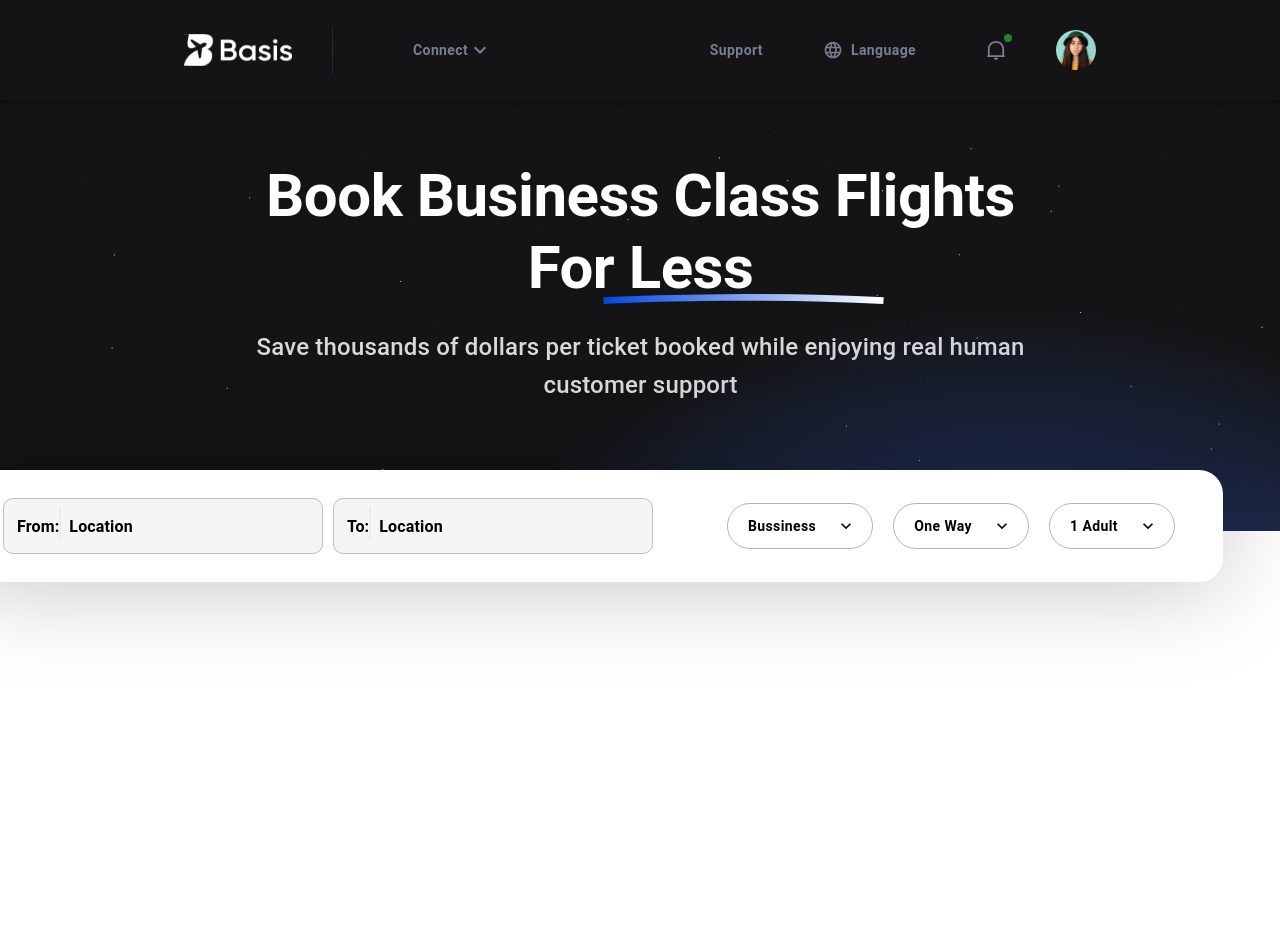
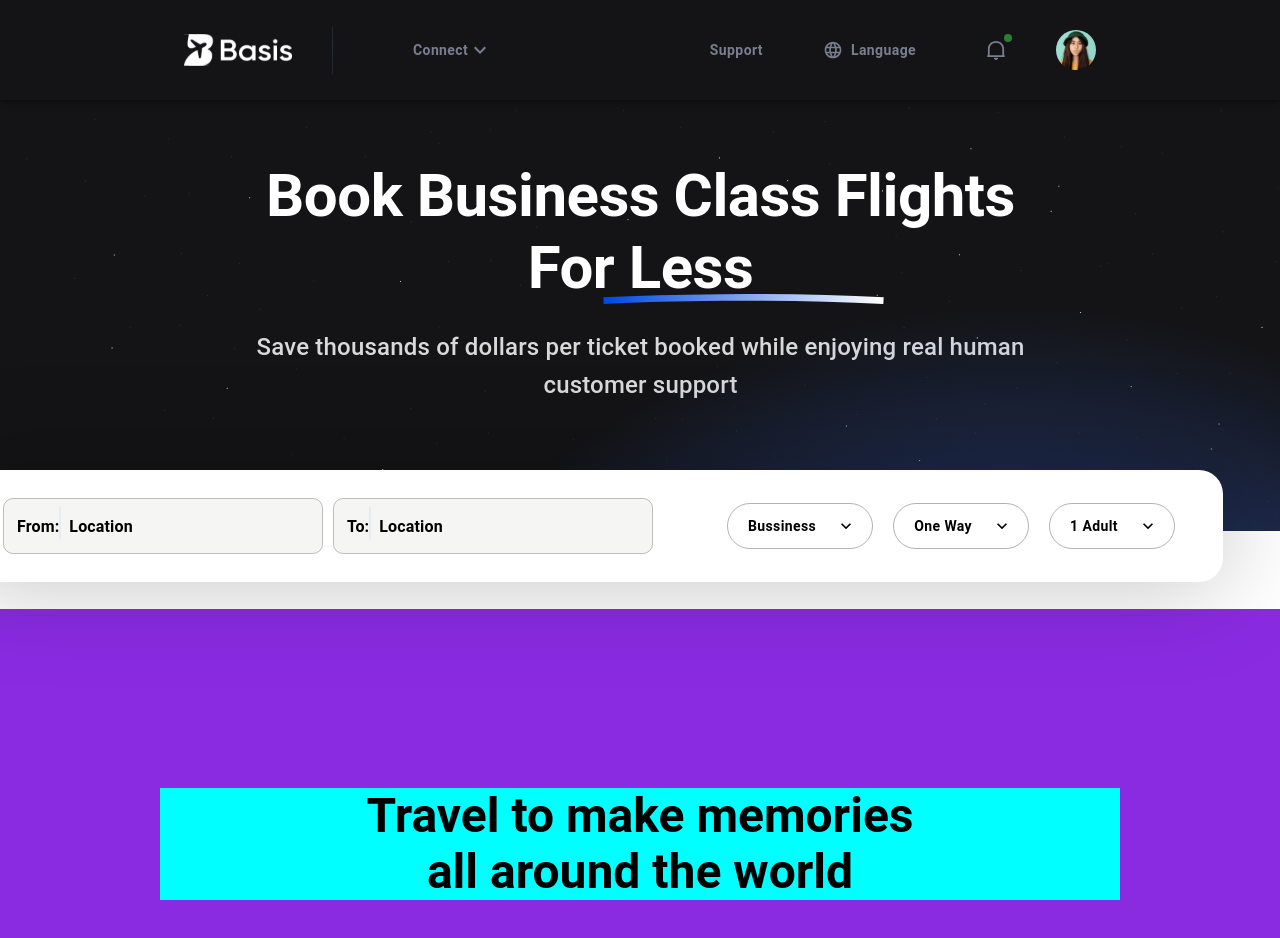
Before and after one commit to Asif2021/materialUi-figma, a React (Create React App) app: page / in a window 1280 px wide. Shown: the top 938 px of the page. Before the commit the page ends 800 px from the top, so only its background shows below. Built offline with nearby package versions, Linux system fonts and the light colour scheme.

Commit message:
about section started

```diff
--- /dev/null
+++ b/src/components/About/About.css
@@ -0,0 +1,27 @@
+.about_outer {
+    display: flex;
+    height: 500px;
+    padding: 0px 160px 30px 160px;
+    flex-direction: column;
+    justify-content: center;
+    align-items: center;
+    gap: 90px;
+    background-color: blueviolet;
+}
+
+.about_inner {
+    display: flex;
+    justify-content: center;
+    align-items: center;
+    background-color: aqua;
+    width: 100%;
+    height: auto;
+}
+
+.about_typo1 {
+    width: 600px !important;
+}
+
+.MuiTypography-h3{
+    font-weight: bold !important;
+}
--- /dev/null
+++ b/src/components/About/About.jsx
@@ -0,0 +1,17 @@
+import React from "react";
+import "./About.css";
+import { Typography } from "@material-ui/core";
+
+const About = () => {
+  return (
+    <div className="about_outer">
+      <div className="about_inner">
+        <div className="about_typo1">
+        <Typography variant="h3">Travel to make memories all around the world</Typography>
+        </div>
+      </div>
+    </div>
+  );
+};
+
+export default About;
--- /dev/null
+++ b/src/components/Frame1000/Frame1000.css
@@ -0,0 +1,5 @@
+.frame1000 {
+    width: 100%;
+    height: 78px;
+    background: #fff;
+}
--- /dev/null
+++ b/src/components/Frame1000/Frame1000.jsx
@@ -0,0 +1,12 @@
+import React from 'react'
+import './Frame1000.css'
+
+const Frame1000 = () => {
+  return (
+    <div className='frame1000'>
+
+    </div>
+  )
+}
+
+export default Frame1000
--- a/src/components/Frame5/Frame5.css
+++ b/src/components/Frame5/Frame5.css
@@ -1,17 +1,17 @@
 .Frame_outer {
-    display: flex;
-    width: 1268px;
-    height: 112px;
-    flex-direction: column;
-    justify-content: center;
-    align-items: center;
-    gap: 24px;
-    position: absolute;
-    right: 57px;
-    top: 470px;
-    border-radius: 24px;
-    background: #FFF;
-    box-shadow: 0px 0px 100px 0px rgba(0, 0, 0, 0.25);
+    display: flex !important;
+    width: 1268px !important;
+    height: 112px !important;
+    flex-direction: column !important;
+    justify-content: center !important;
+    align-items: center !important;
+    gap: 24px !important;
+    position: absolute !important;
+    right: 57px !important;
+    top: 470px !important;
+    border-radius: 24px  !important;
+    background: #FFF !important;
+    box-shadow: 0px 0px 100px 0px rgba(0, 0, 0, 0.25) !important;
 }
 
 .Frame_input {
@@ -66,11 +66,12 @@ border: none !important;
     font-weight: bold !important;
 }
 
- /* @media screen and (max-width: 740px) {
+ /* @media screen and (max-width: 800px) {
    .Frame_outer{
     width: 100%;
-    display: flex;
-    flex-direction: column;
+    display: flex !important;
+    flex-direction: column !important;
+
    }
    .Frame_input{
     width: 100%;
--- a/src/pages/Home.jsx
+++ b/src/pages/Home.jsx
@@ -2,6 +2,8 @@ import React from 'react'
 import DrawerAppBar from '../components/AppBar/AppBar'
 import Hero from '../components/Hero/Hero'
 import Frame5 from '../components/Frame5/Frame5'
+import Frame1000 from '../components/Frame1000/Frame1000'
+import About from '../components/About/About'
 
 const Home = () => {
   return (
@@ -9,6 +11,8 @@ const Home = () => {
       <DrawerAppBar/>
       <Hero/>
       <Frame5/>
+      <Frame1000/>
+      <About/>
     </React.Fragment>
   )
 }
```
